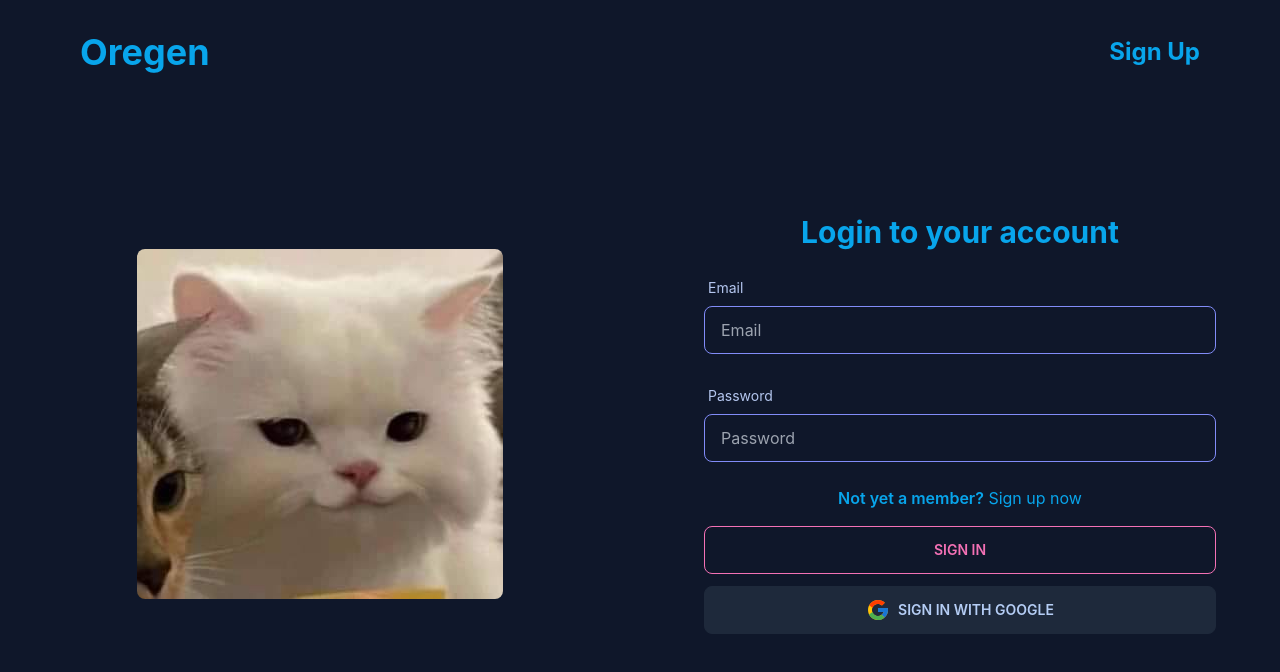
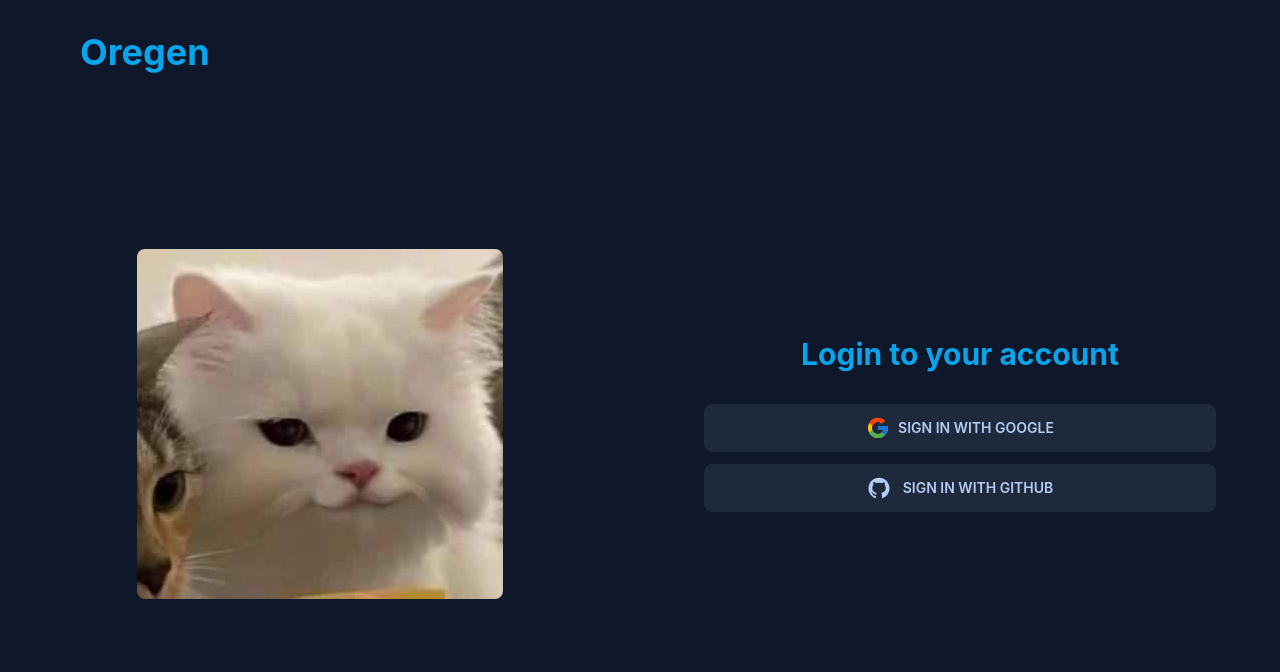
Before and after one commit to joeseffdl/ESS-Project, a Next.js app: page /login in a window 1280 px wide. Shown: the top 672 px of the page. Built offline with nearby package versions, Linux system fonts and the light colour scheme; no server answers.

Commit message:
Commented Sign In and Sign Up
Utilize Google and GitHub for Signing In

```diff
--- a/pages/login/index.jsx
+++ b/pages/login/index.jsx
@@ -6,11 +6,12 @@ import { useState, useEffect } from "react"
 import { useForm } from "react-hook-form"
 import { zodResolver } from "@hookform/resolvers/zod"
 import { string, z } from "zod"
-import { AiOutlineClose, AiOutlineMenu } from 'react-icons/ai'
+import { AiOutlineClose, AiOutlineMenu, AiOutlineGithub } from 'react-icons/ai'
 import { FcGoogle } from "react-icons/fc"
-import { signInWithPopup, GoogleAuthProvider } from "firebase/auth"
+import { signInWithPopup, GoogleAuthProvider, GithubAuthProvider } from "firebase/auth"
 import { auth } from "../../utils/firebase"
 import { useAuthState } from "react-firebase-hooks/auth"
+import {toast} from "react-toastify"
 function Login({ defaultUser = {} }) {
     // Router
     const router = useRouter()
@@ -43,6 +44,20 @@ function Login({ defaultUser = {} }) {
             router.push("/dashboard/welcome")
         }
         catch (err) {
+            toast.error("Unauthenticated ☹️")
+            console.log(err)
+        }
+    }
+
+    // Sign in with Google
+    const githubProvider = new GithubAuthProvider()
+    const GitHubLogin = async () => {
+        try {
+            const result = await signInWithPopup(auth, githubProvider)
+            router.push("/dashboard/welcome")
+        }
+        catch (err) {
+            toast.error("Unauthenticated ☹️")
             console.log(err)
         }
     }
@@ -70,11 +85,11 @@ function Login({ defaultUser = {} }) {
                             </Link>
                         </li>
 
-                        <li className="hover:translate-x-2 ease-in-out duration-300">
+                        {/* <li className="hover:translate-x-2 ease-in-out duration-300">
                             <Link href="/signup">
                                 <p className="md:text-2xl text-xl">Sign Up</p>
                             </Link>
-                        </li>
+                        </li> */}
                     </ul>
             </nav>
             <section className="w-full h-4/5 flex justify-center">
@@ -82,10 +97,10 @@ function Login({ defaultUser = {} }) {
                     <Image src={loginImage} alt="Login Image" className="object-cover rounded-lg" />
                 </div>
                 <div className="container w-full">
-                    <div className="h-full flex flex-col justify-center items-center p-10">
-                        <form className="form-control w-full max-w-lg" onSubmit={handleSubmit(onSubmit)}>
+                    <div className="h-full flex flex-col gap-3 justify-center items-center p-10">
+                        <h2 className="text-3xl font-bold text-center pb-5">Login to your account</h2>
+                        {/* <form className="form-control w-full max-w-lg" onSubmit={handleSubmit(onSubmit)}>
 
-                            <h2 className="text-3xl font-bold text-center pb-5">Login to your account</h2>
                             <div className="pb-2">
                                 <label className="label">
                                     <span className="label-text">Email</span>
@@ -101,12 +116,18 @@ function Login({ defaultUser = {} }) {
                                 <div className="text-red-500 p-2">{errors.password?.message}</div>
                             </div>
                             <p className="pb-4 text-center"><span className="font-semibold">Not yet a member?</span> <Link href="/signup">Sign up now</Link></p>
-                            <button className="btn btn-outline btn-accent mb-3">Sign In</button>
-                        </form>
+                            <button className="btn btn-outline btn-accent">Sign In</button>
+                        </form> */}
                         <div className="flex justify-center items-center w-full max-w-lg" >
                             <button onClick={GoogleLogin} className="btn btn-neutral w-full">
                                 <FcGoogle className="text-2xl mr-2" />
                                 Sign In with Google
+                            </button>
+                        </div>
+                        <div className="flex justify-center items-center w-full max-w-lg" >
+                            <button onClick={GitHubLogin} className="btn btn-neutral w-full">
+                                <AiOutlineGithub className="text-2xl mr-3" />
+                                Sign In with GitHub
                             </button>
                         </div>
                     </div>
```
